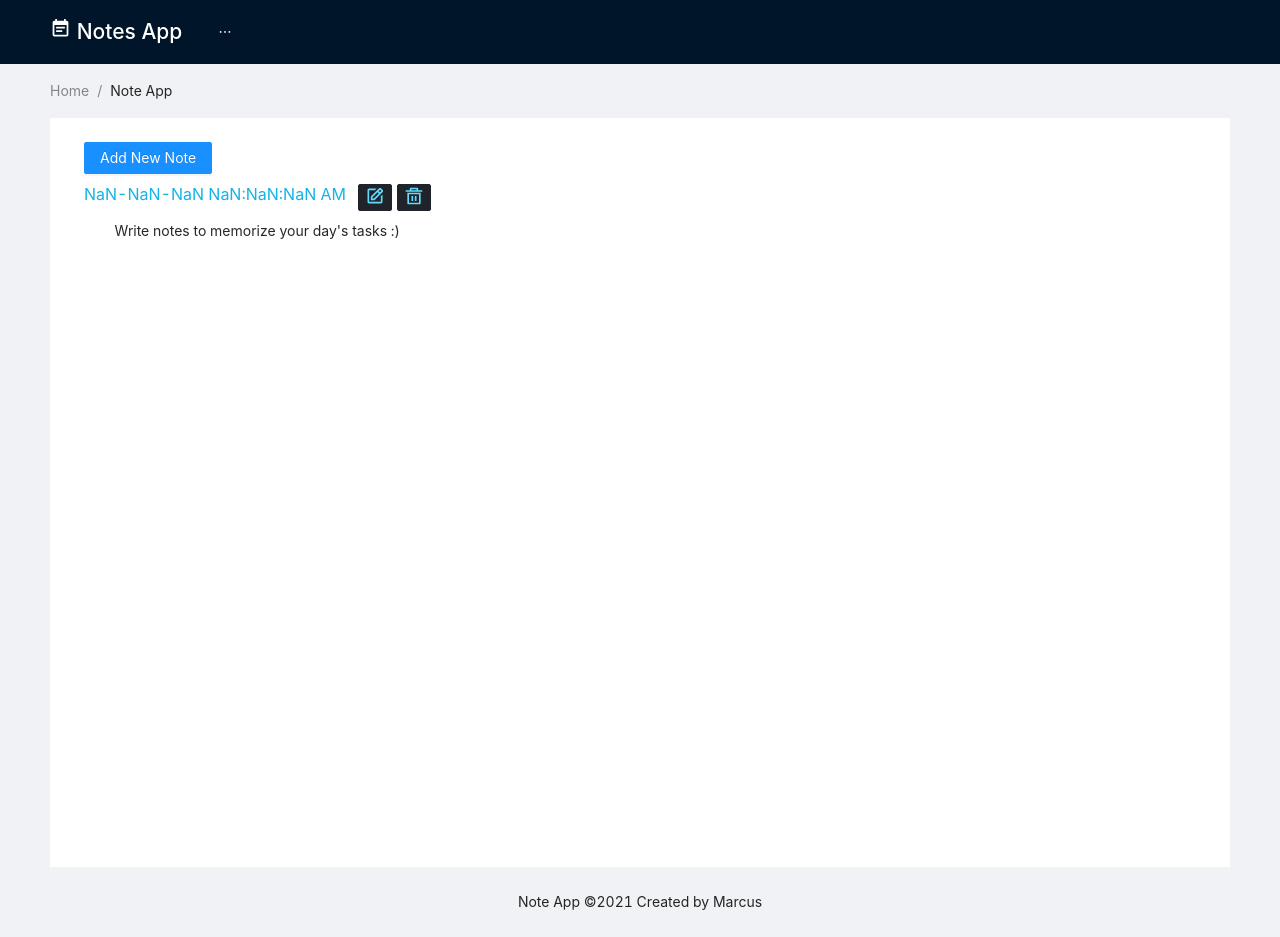
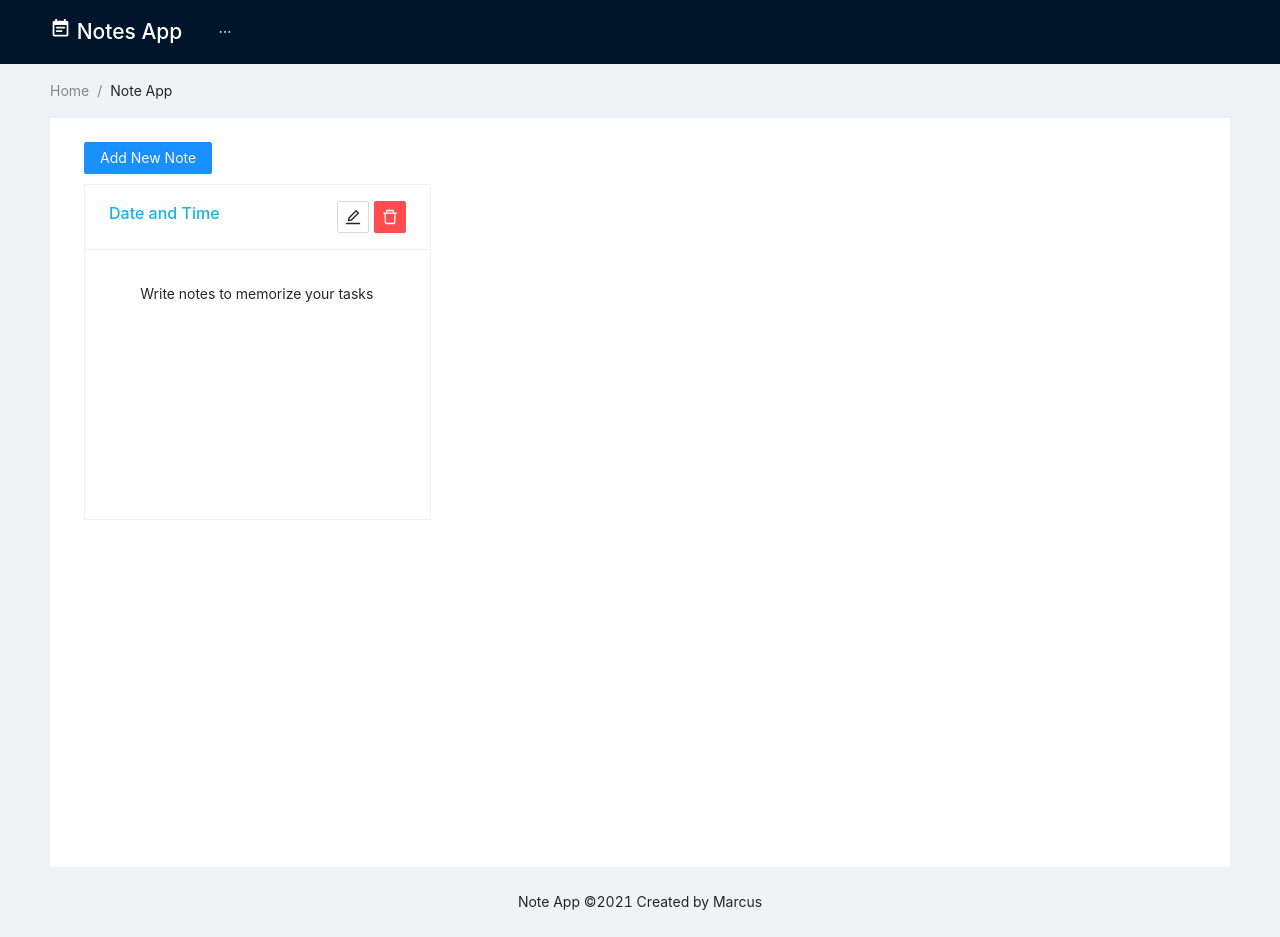
Before and after one commit to MarcusviniciusLsantos/Notes-app, a React (Create React App) app: page / in a window 1280 px wide. Built offline with nearby package versions, Linux system fonts and the light colour scheme.

Commit message:
structuring and error handling

```diff
--- a/src/Note.js
+++ b/src/Note.js
@@ -1,85 +1,106 @@
-import './Note.css';
-import React, { useState, useEffect } from 'react';
-import { BiSave, BiEdit } from 'react-icons/bi';
-import { RiDeleteBin5Line } from 'react-icons/ri';
+import React, { useState, useEffect } from "react";
+import "./Note.css";
+
+import { Card, Button, Input } from "antd";
+import { DeleteOutlined, CheckOutlined, EditOutlined } from "@ant-design/icons";
+
+const { TextArea } = Input;
 
 function EditContainer({ text, ...props }) {
-    return <textarea className='edit' defaultValue={text} {...props} />
+  return <TextArea rows={8} className="edit" value={text} {...props} placeholder={"Write notes to memorize your tasks"}/>;
 }
 
 function ViewContainer({ text, onToggle }) {
-    return <div className='view' onClick={() => onToggle()}>{text}</div>
+  return (
+    <div className="view" onClick={() => onToggle()}>
+      {text ? text : "Write notes to memorize your tasks"}
+    </div>
+  );
 }
 
 export default function Note({ note, idx, onDelete }) {
   const initialState =
     window.localStorage.getItem(`note-${idx}`) ||
-        `Write notes to memorize your day's tasks ${':)'}`
-    const [text, setText] = useState(initialState)
-    const [edit, setEdit] = useState(false)
+    "";
+  const [text, setText] = useState(initialState);
+  const [edit, setEdit] = useState(false);
 
   useEffect(() => {
-        window.localStorage.setItem(`note-${idx}`, text)
+    window.localStorage.setItem(`note-${idx}`, text);
 
     return () => {
-            window.localStorage.removeItem(`note-${idx}`)
-        }
-    }, [text, idx])
+      window.localStorage.removeItem(`note-${idx}`);
+    };
+  }, [text, idx]);
 
-    const createdOn = new Date(note.createdOn)
-    let date = createdOn.getDate()
-    let month = createdOn.getMonth() + 1
-    const yyyy = createdOn.getFullYear()
+  const formattedDate = () => {
+    const createdOn = new Date(note.createdOn);
+    if (isNaN(createdOn.valueOf())) {
+      return "Date and Time";
+    } else {
+      let date = createdOn.getDate();
+      let month = createdOn.getMonth() + 1;
+      const yyyy = createdOn.getFullYear();
 
-    let hours = createdOn.getHours()
-    const minutes = createdOn.getMinutes()
-    let seconds = createdOn.getSeconds()
+      let hours = createdOn.getHours();
+      const minutes = createdOn.getMinutes();
+      let seconds = createdOn.getSeconds();
 
       if (date < 10) {
-        date = `0${date}`
+        date = `0${date}`;
       }
       if (month < 10) {
-        month = `0${month}`
+        month = `0${month}`;
       }
       if (seconds < 10) {
-        seconds = `0${seconds}`
+        seconds = `0${seconds}`;
       }
 
-    hours = hours > 12 ? hours - 12 : hours < 10 ? '0' + hours : hours
+      hours = hours > 12 ? hours - 12 : hours < 10 ? "0" + hours : hours;
 
-    const formattedDate = `${date}-${month}-${yyyy} ${hours}:${minutes}:${seconds} ${createdOn.getHours() > 12 ? 'PM' : 'AM'
-        }`
+      return `${date}-${month}-${yyyy} ${hours}:${minutes} ${
+        createdOn.getHours() > 12 ? "PM" : "AM"
+      }`;
+    }
+  };
 
   const onToggle = () => {
-        setEdit(!edit)
-    }
+    setEdit(!edit);
+  };
 
   return (
-        <div className='app'>
-            <div className='noteHeader'>
-                <span className='dTime' >{formattedDate}</span>
+    <div className="app">
+      <Card
+        title={
+          <div className="noteHeader">
+            <span className="dTime">{formattedDate()}</span>
             <div>
               {!edit ? (
-                        <button className='button-note' onClick={() => onToggle()}><BiEdit /></button>
+                <Button onClick={() => onToggle()} icon={<EditOutlined />} />
               ) : (
-                            <button className='button-note' onClick={() => onToggle()}><BiSave /></button>
-                        )
-                    }
+                <Button onClick={() => onToggle()} icon={<CheckOutlined />} />
+              )}
               &nbsp;
-                    <button className='button-note' onClick={() => onDelete(idx)}><RiDeleteBin5Line /></button>
+              <Button
+                type="danger"
+                onClick={() => onDelete(idx)}
+                icon={<DeleteOutlined />}
+              />
             </div>
           </div>
-            <div className='noteContainer'>
+        }
+      >
+        <Card.Grid className="noteContainer">
           {edit ? (
-                    <EditContainer text={text} onChange={e => setText(e.target.value)} />
+            <EditContainer
+              text={text}
+              onChange={(e) => setText(e.target.value)}
+            />
           ) : (
-                        <ViewContainer
-                            onToggle={onToggle}
-                            text={text}
-                        />
+            <ViewContainer onToggle={onToggle} text={text} />
           )}
+        </Card.Grid>
+      </Card>
     </div>
-        </div >
-    )
-
+  );
 }
```
Lines whose indentation alone changed are shown as unchanged.
